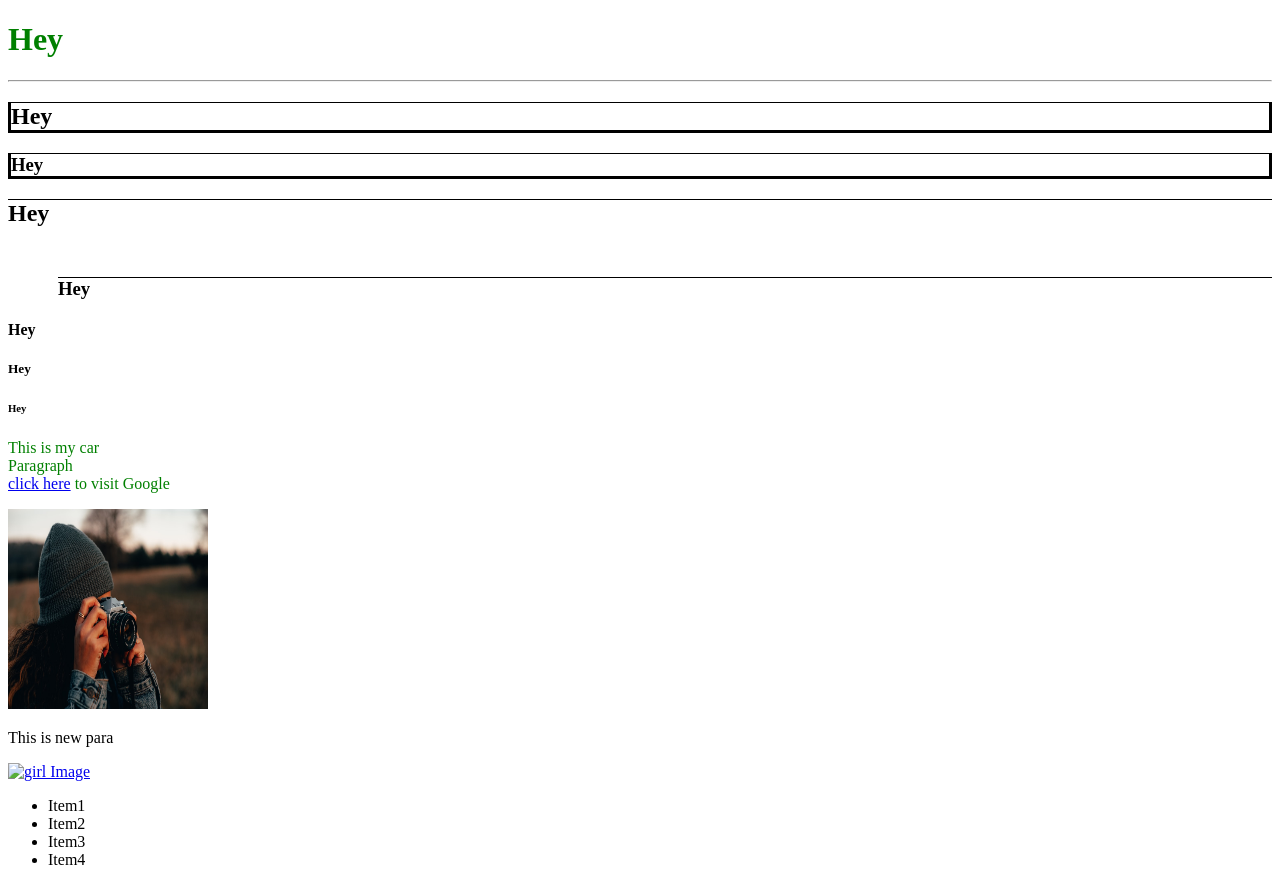
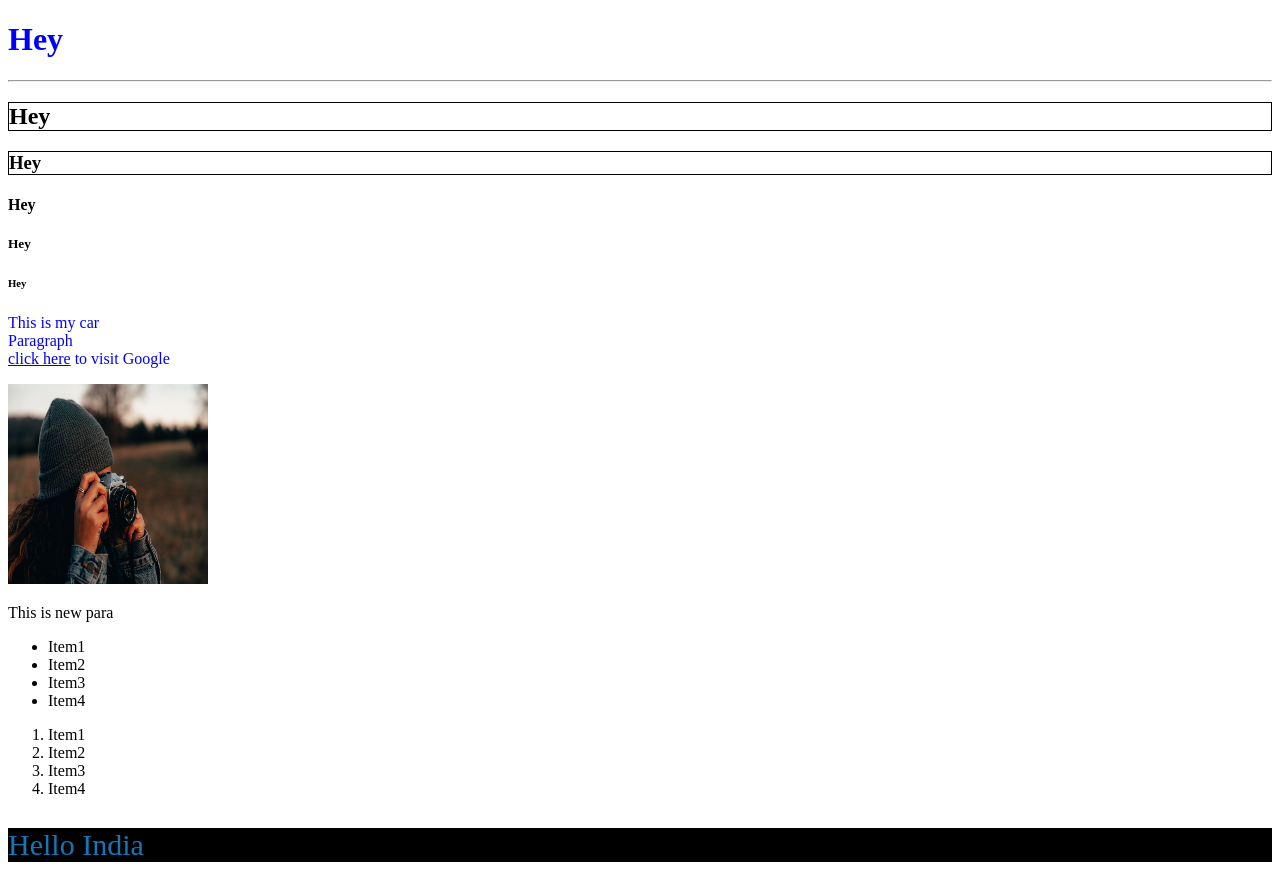
Before and after one commit to anjali2112/My-HTML-Code, a plain HTML site: page index1.html in a window 1280 px wide. Shown: the top 872 px of the page. Drawn offline with Linux system fonts and the light colour scheme.

Commit message:
learncss

```diff
--- a/index1.html
+++ b/index1.html
@@ -18,20 +18,18 @@
 <body>
 <!--Heading tags-->
 
-<h1 style="color:green;">Hey</h1>
+<h1 style="color:blue">Hey</h1>
 <hr/>
-<h2 style="border-top-width: 1px;border-top-style:solid;border-top-width: 1px;border-left-style:solid;border-top-width: 1px;border-right-style:solid;border-top-width: 1px;border-bottom-style:solid;">Hey</h2>
-<h3 style="border-top-width: 1px;border-top-style:solid;border-top-width: 1px;border-left-style:solid;border-top-width: 1px;border-right-style:solid;border-top-width: 1px;border-bottom-style:solid;">Hey</h3>
+<h2 style="border-top-width: 1px;border-top-style:solid;border-left-width: 1px;border-left-style:solid;border-bottom-width: 1px;border-bottom-style:solid;border-right-width: 1px;border-right-style:solid;">Hey</h2>
+<h3 style="border-top-width: 1px;border-top-style:solid;border-left-width: 1px;border-left-style:solid;border-bottom-width: 1px;border-bottom-style:solid;border-right-width: 1px;border-right-style:solid;">Hey</h3>
 
-    <h2 style="border-top-width: 1px;border-top-style:solid;border-top-width: 1px;border-left-w_padding-bottom:20px;padding right:20px;margin-bottom:0px;">Hey</h2>
-    <h3 style="border-top-width: 1px;border-top-style:solid;border-left-wi_order-right-style:solid;margin-top:50px; margin-left:50px;">Hey</h3>
 
 <h4>Hey</h4>
 <h5>Hey</h5>
 <h6>Hey</h6>
 
 <!--Paragraph-->
-<p style="color:green;">
+<p style="color:blue;">
     This is my car<br>Paragraph<br/>
     <a href="/about.html">click here</a> to visit Google
 </p>
@@ -45,12 +43,10 @@
 
   <p>This is new para</p>
 
-  <a href="https://google.com">
-    <img
-    src="/Image/girl.jpeg"
-    alt="girl Image"
+  <!--a href="https://google.com">
+    <img src="/Image/girl.jpeg"
     height="200px"
-    width="200px"/></a>
+    width="200px"/></a-->
 
   <!--unordered list-->
   <ul>
```
Also changed, not shown: index.html (+1 -1 lines), learncss.html (+4 -3 lines).
